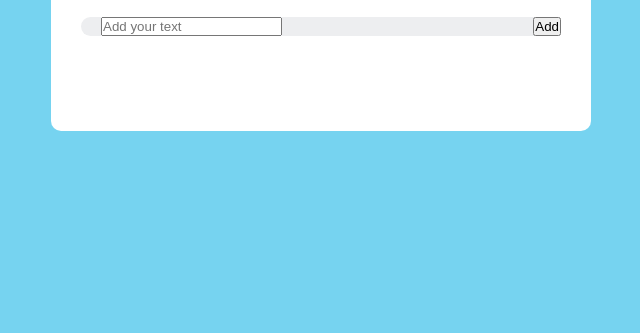
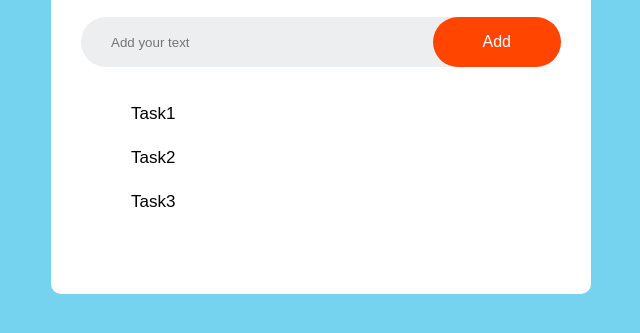
Before and after one commit to jsw7482/Things-To-Do, a plain HTML site: page index.html in a window 1280 px wide. Shown: the part 181-514 px from the top of the page, without its empty margins (319-959 px from the left). Drawn offline with Linux system fonts and the light colour scheme.

Commit message:
fixed add button and created a space for tasks to be seen

```diff
--- a/index.html
+++ b/index.html
@@ -13,6 +13,12 @@
                 <input type="text" id="input-box" placeholder="Add your text">
                 <button>Add</button>
             </div>
+            <ul id="list-container">
+                <li>Task1</li>
+                <li>Task2</li>
+                <li>Task3</li>
+            </ul>
+
         </div>
     </div>
 </body>
--- a/style.css
+++ b/style.css
@@ -33,3 +33,28 @@
     padding-left: 20px;
     margin-bottom: 25px;
 }
+input{
+    flex:1;
+    border: none;
+    outline: none;
+    background:transparent;
+    padding: 10px;
+    font-weight: 14px;
+}
+button{
+    border: none;
+    outline: none;
+    padding: 16px 50px;
+    background: orangered;
+    color: #fff;
+    font-size: 16px;
+    cursor: pointer;
+    border-radius: 40px;
+}
+ul li{
+    list-style: none;
+    font-size: 17px;
+    padding: 12px 8px 12px 50px;
+    user-select: none;
+    cursor: pointer;
+}
```
